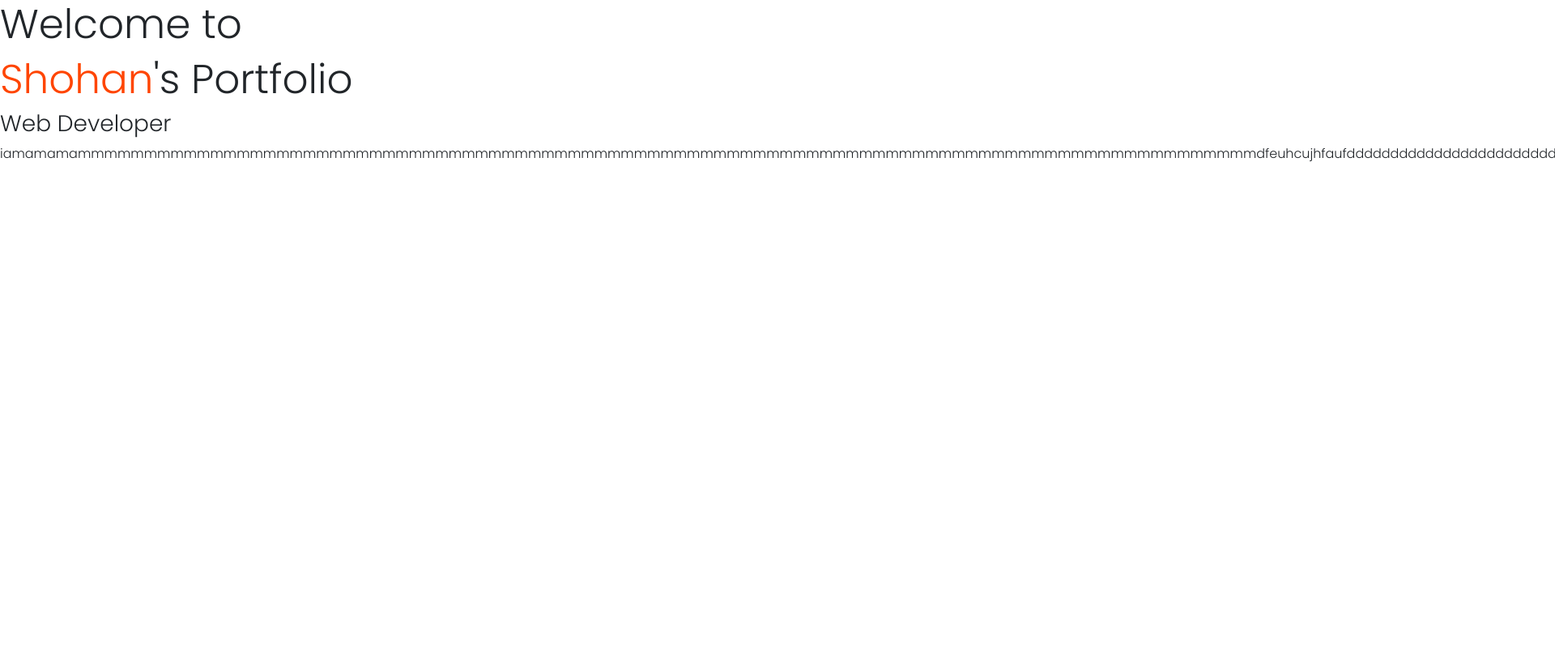
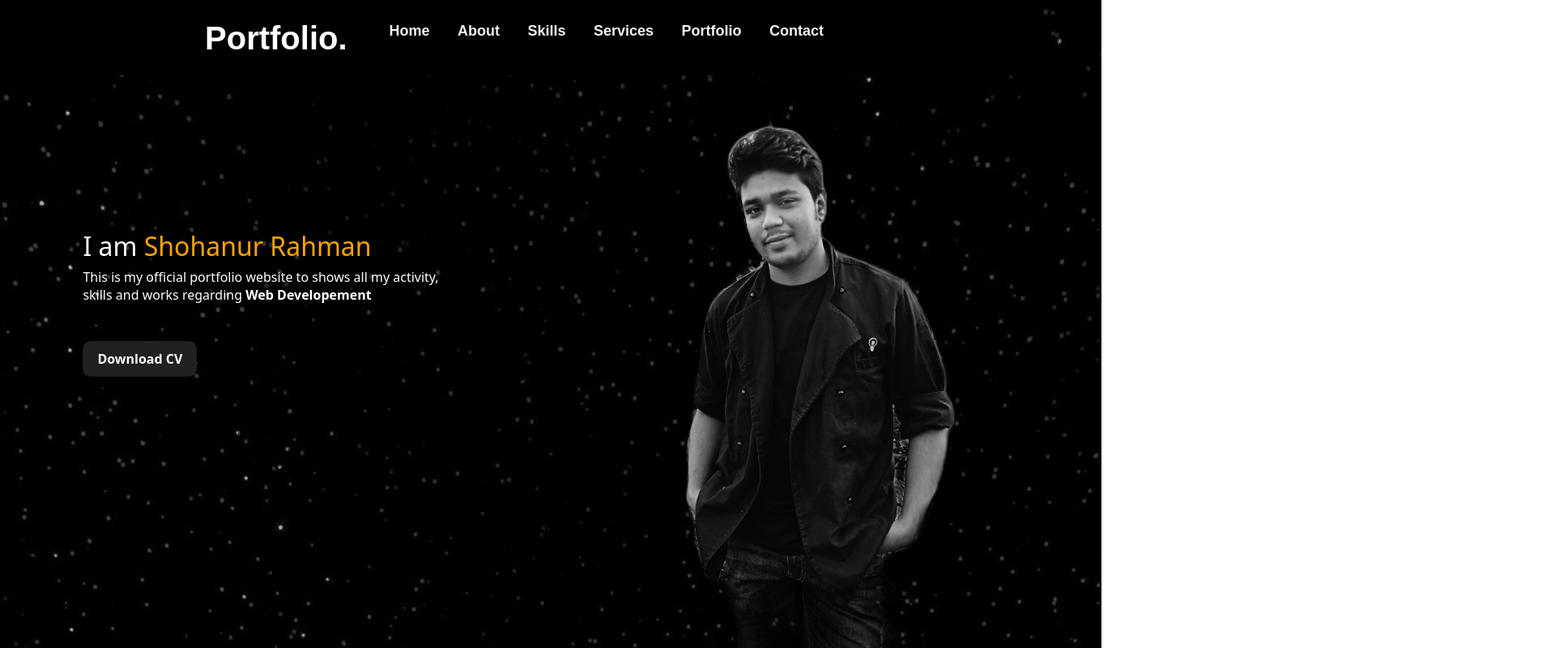
Before and after one commit to Shohanur001/My-portfolio, a plain HTML site: page Index.html in a window 1280 px wide. Shown: the top 800 px of the page at 81% size, 1920 px wide, since content can reach past the window. Drawn offline with Linux system fonts and the light colour scheme.

Commit message:
first input

```diff
--- a/Index.html
+++ b/Index.html
@@ -6,14 +6,38 @@
         <meta name="viewport" content="width=device-width, initial-scale=1.0">
         <link rel="stylesheet" href="css/bootstrap.min.css">
         <link rel="stylesheet" href="style.css">
-    <link href="https://fonts.googleapis.com/css2?family=Poppins:wght@100;300&display=swap" rel="stylesheet">
+        <script src="https://kit.fontawesome.com/a076d05399.js" crossorigin="anonymous"></script>
         <title>Shohan's Portfolio</title>
+        <style>
+            body{
+                background-image: url(image/bg3.jpg);
+            }
+        </style>
     </head>
     <body>
-    <h2>Welcome to</h2>
-    <h2><span class="web-name">Shohan</span>'s Portfolio</h2>
-    <h3>Web Developer</h3>
-    <p>iamamamammmmmmmmmmmmmmmmmmmmmmmmmmmmmmmmmmmmmmmmmmmmmmmmmmmmmmmmmmmmmmmmmmmmmmmmmmmmmmmmmmmmmmmmmdfeuhcujhfaufddddddddddddddddddddddddddddddddddddddddddddddddd</p>
 
+        <nav class="navbar">
+            <div class="max-width">
+                <div class="logo"><a href="#">Portfolio.</a></div>
+            <ul class="menu">
+                <li><a href="#">Home</a></li>
+                <li><a href="#">About</a></li>
+                <li><a href="#">Skills</a></li>
+                <li><a href="#">Services</a></li>
+                <li><a href="#">Portfolio</a></li>
+                <li><a href="#">Contact</a></li>
+            </ul>
+
+            </div>
+        </nav>
+        <div class="srn">
+            <h2>I am <span>Shohanur Rahman</span></h2>
+            <p>This is my official portfolio website to shows all my activity,</br>skills and works regarding <b>Web Developement</b></p>
+            <a href="#">Download CV</a>
+        </div>
+        <div class="image">
+            <img src="images/shohan3x.jpg">
+
+        </div>
     </body>
     </html>
--- a/style.css
+++ b/style.css
@@ -1,10 +1,89 @@
-h2{
+@import url('https://fonts.googleapis.com/css2?family=Poppins:wght@400;500;600;700&family=Ubuntu:wght@400;500;700&display=swap');
+*{
+    margin: 0;
+    padding: 0;
+    box-sizing: border-box;
+    text-decoration:none;
+}
+.max-width{
+    max-width: 1200px;
+    padding: 0 80px;
+    margin: auto;
 
+}
+/*Styling Navbar*/
+.navbar{
+    position: relative;
+    width: 100%;
+    padding: 15px 0;
+    font-family:sans-serif;
+    background-color: black;
+}
+.navbar .max-width{
+    display: flex;
+    align-items: center;
+    justify-content: space-between;
+}
+.navbar .logo a{
+    font-size: 40px;
+    color: #fff;
+    font-weight: 600;
+    text-decoration: none;
+}
+.navbar .menu li{
+    list-style: none;
+    display: inline-block;
+    text-decoration:none;
+    margin: 10px;
+    font-weight: bold;
+}
+.navbar .menu li a{
+    color: rgb(247, 240, 240);
+    font-size: 18px;
+    font-weight: bold;
+    text-decoration: none;
+    margin-left: 10px;
+    position: relative;
+}
+.navbar .menu li a:hover{
+    color: yellow;
+}
+.srn{
+    margin-left: 8%;
+    margin-top: 15%;
+
+}
+.srn h1{
     font-size: 50px;
+    color: #212121;
+    margin-bottom: 20px;
 }
-body{
-    font-family: 'Poppins', sans-serif;
+.srn h2{
+    color: #fff;
 }
-.web-name{
-    color: orangered;
+span{
+    color: orange;
 }
+.srn p{
+    color: #fff;
+    line-height: 22px;
+
+}
+.srn a{
+    background-color: #212121;
+    padding: 10px 18px;
+    text-decoration: none;
+    font-weight: bold;
+    color: #fff;
+    display: inline-block;
+    margin: 30px 0;
+    border-radius: 10px;
+}
+.image img{
+    height: 90%;
+    position: absolute;
+    left: 50%;
+    bottom: 0;
+    margin-top: 20px;
+
+}
```
Also changed, not shown: image/Bg.png (added), image/aa.html (added), image/bg2.jpg (added), image/bg3.jpg (added), image/bg4.jpg (added), images/BG.PNG (added), images/shohan3x.jpg (added), 1 other file. Lines whose indentation alone changed are shown as unchanged.
